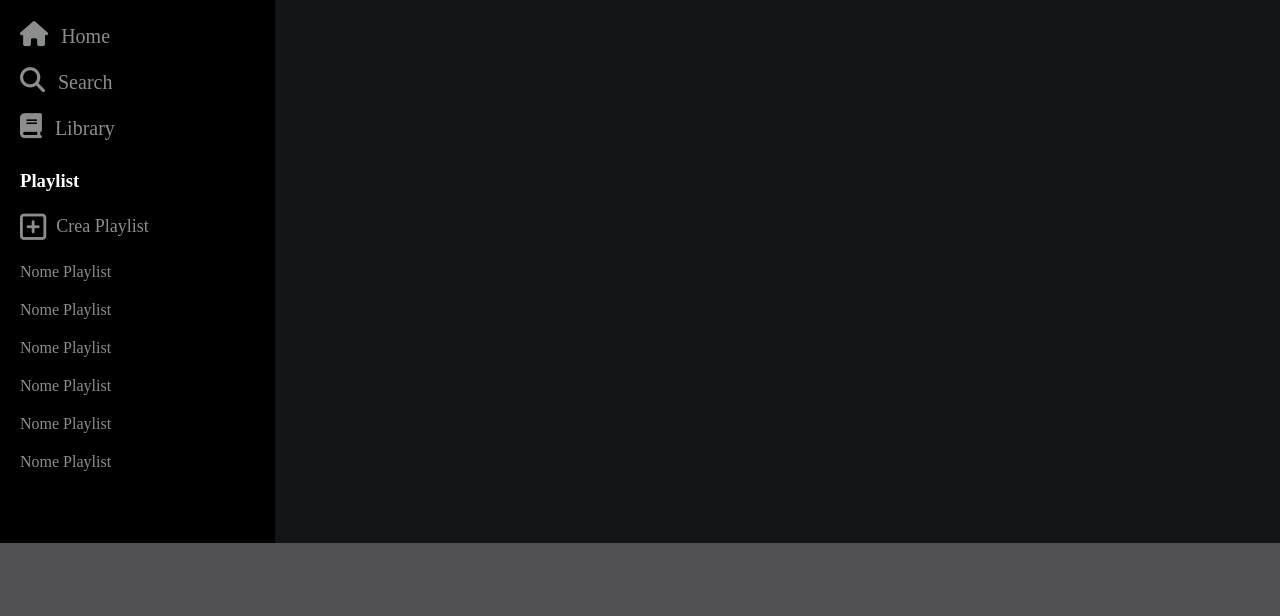
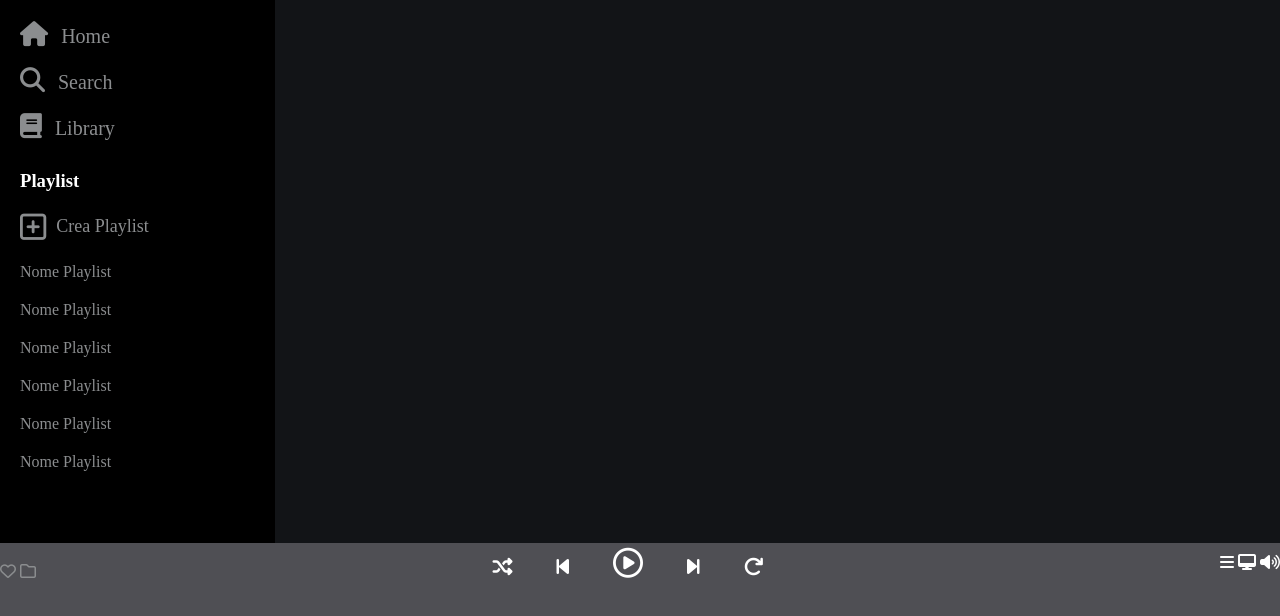
Before and after one commit to niccolopredazzer/html-css-spotifyweb, a plain HTML site: page index.html in a window 1280 px wide. Shown: the part 182-798 px from the top of the page. Drawn offline with Linux system fonts and the light colour scheme.

Commit message:
inizio player

```diff
--- a/css/style.css
+++ b/css/style.css
@@ -192,3 +192,31 @@ footer {
     bottom: 0;
     background-color: #4f4f54;
 }
+
+footer .flex-container {
+    display: flex;
+    justify-content: space-between;
+    align-items: center;
+}
+
+footer i:hover {
+    cursor: pointer;
+}
+
+footer .sinistra i {
+    color: #8b8d8f;
+}
+
+footer .centro i {
+    font-size: 20px;
+    padding: 5px 20px;
+    color: white;
+}
+
+footer .centro i:nth-child(3) {
+    font-size: 30px;
+}
+
+footer .destra i {
+    color: white;
+}
--- a/index.html
+++ b/index.html
@@ -53,6 +53,35 @@
         <main>
 
         </main>
-        <footer></footer>
+        <footer>
+            <div class="flex-container">
+                <div class="sinistra">
+                    <div class="riproduzione">
+                        <img src="" alt="">
+                    </div>
+                    <div class="icone">
+                        <i class="far fa-heart"></i>
+                        <i class="far fa-folder"></i>
+                    </div>
+                </div>
+                <div class="centro">
+                    <div class="sopra">
+                        <i class="fas fa-random"></i>
+                        <i class="fas fa-step-backward"></i>
+                        <i class="far fa-play-circle"></i>
+                        <i class="fas fa-step-forward"></i>
+                        <i class="fas fa-redo"></i>
+                    </div>
+                    <div class="sotto">
+
+                    </div>
+                </div>
+                <div class="destra">
+                    <i class="fas fa-bars"></i>
+                    <i class="fas fa-desktop"></i>
+                    <i class="fas fa-volume-up"></i>
+                </div>
+            </div>
+        </footer>
     </body>
 </html>
```
